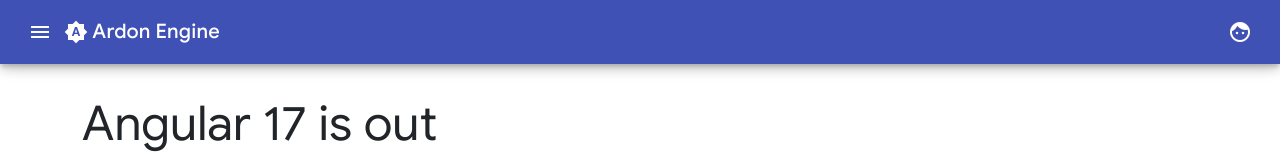
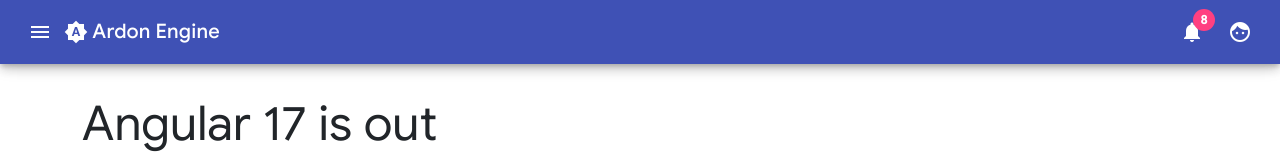
Before and after one commit to Skycader/ardon-ng, an Angular app: page /article/1 in a window 1280 px wide. Shown: the top 160 px of the page. Built offline with nearby package versions, Linux system fonts and the light colour scheme; a web font is replaced by a local one.

Commit message:
notifications

```diff
--- a/src/app/ardon-common/components/navbar/navbar.component.html
+++ b/src/app/ardon-common/components/navbar/navbar.component.html
@@ -30,6 +30,16 @@
         class="example-icon"
         aria-label="Example icon-button with share icon"
       >
+        <mat-icon matBadge="8" matBadgeColor="accent">notifications</mat-icon>
+      </button></a
+    >
+
+    <a [routerLink]="['/profile']">
+      <button
+        mat-icon-button
+        class="example-icon"
+        aria-label="Example icon-button with share icon"
+      >
         <mat-icon>face</mat-icon>
       </button></a
     >
--- a/src/app/material/material.module.ts
+++ b/src/app/material/material.module.ts
@@ -1,6 +1,7 @@
 import { CommonModule } from '@angular/common';
 import { NgModule } from '@angular/core';
 
+import { MatBadgeModule } from '@angular/material/badge';
 import { MatButtonModule } from '@angular/material/button';
 import { MatCardModule } from '@angular/material/card';
 import { MatNativeDateModule } from '@angular/material/core';
@@ -23,6 +24,7 @@ const MaterialComponents = [
   MatIconModule,
   MatToolbarModule,
   MatFormFieldModule,
+  MatBadgeModule,
   MatFormFieldModule,
   MatProgressBarModule,
   MatInputModule,
```
